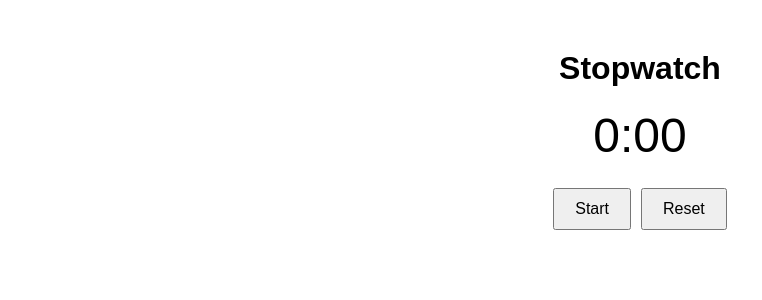
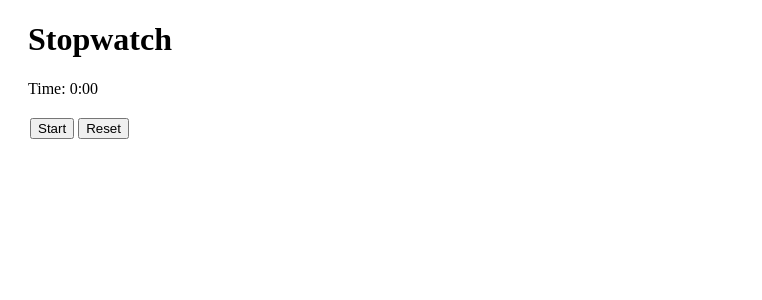
Before and after one commit to Rahul-7368/stopwatch, a React (Create React App) app: page / in a window 1280 px wide. Shown: the top 300 px of the page, without its empty margins (0-762 px from the left). Built offline with nearby package versions, Linux system fonts and the light colour scheme.

Commit message:
final commit

```diff
--- /dev/null
+++ b/src/App.css
@@ -0,0 +1,6 @@
+.container{
+    margin: 20px;
+  }
+  button{
+    margin: 2px;
+  }
--- a/src/App.js
+++ b/src/App.js
@@ -1,9 +1,48 @@
-import React from 'react';
-import Stopwatch from './components/Stopwatch';
-const App = () => {
+import './App.css';
+import { useEffect, useState } from 'react';
+
+function App() {
+  const [time, setTime] = useState(0);
+  const [isStart, setIsStart] = useState(false);
+
+    useEffect(() =>{
+      let interval;
+      if(isStart)
+      interval = setInterval(() =>{
+        setTime((prevTime)=> prevTime + 1);
+      }, 1000);
+
+      else clearInterval(interval);
+
+      return () => {
+      clearInterval(interval);
+    }
+    }, [isStart]);
+
+  const handleStartStop = () =>{
+    setIsStart(!isStart);
+  }
+  const handleReset = () =>{
+    setTime(0);
+    setIsStart(false);
+  };
+
+  const formatTime = (timeInSeconds) => {
+    const minutes = Math.floor(timeInSeconds / 60);
+    const seconds = timeInSeconds % 60;
+    return `${minutes.toString().padStart(1, '0')}:${seconds.toString().padStart(2, '0')}`;
+  };
+
+
+
   return (
-    <div className="App">
-      <Stopwatch />
+    <div className='container'>
+      <h1>Stopwatch</h1>
+      <div>Time: {formatTime(time)}</div>
+      <br />
+      <button onClick={handleStartStop} >{!isStart ?  "Start": "Stop"}</button>
+      <button onClick={handleReset} >Reset</button>
+
     </div>
   );
 }
--- a/src/components/Stopwatch.jsx
+++ /dev/null
@@ -1,60 +0,0 @@
-// src/components/Stopwatch.js
-
-import React, { useState, useEffect, useRef } from 'react';
-
-const Stopwatch = () => {
-  const [time, setTime] = useState(0);
-  const [running, setRunning] = useState(false);
-  const timerRef = useRef(null);
-
-  useEffect(() => {
-    if (running) {
-      timerRef.current = setInterval(() => {
-        setTime((prevTime) => prevTime + 1);
-      }, 1000);
-    } else {
-      clearInterval(timerRef.current);
-    }
-    return () => clearInterval(timerRef.current);
-  }, [running]);
-
-  const startStopwatch = () => {
-    setRunning(true);
-  };
-
-  const stopStopwatch = () => {
-    setRunning(false);
-  };
-
-  const resetStopwatch = () => {
-    setRunning(false);
-    setTime(0);
-  };
-
-  const formatTime = (time) => {
-    const minutes = Math.floor(time / 60);
-    const seconds = time % 60;
-
-    // const formattedMinutes = minutes < 10 ? `0${minutes}` : `${minutes}`;
-    // const formattedSeconds = seconds < 10 ? `0${seconds}` : `${seconds}`;
-    // return `${formattedMinutes}:${formattedSeconds}`;
-    return `${minutes.toString().padStart(1, '0')}:${seconds.toString().padStart(2, '0')}`;
-  };
-
-  return (
-    <div style={{ textAlign: 'center', marginTop: '50px' }}>
-      <h1>Stopwatch</h1>
-      <div style={{ fontSize: '48px', margin: '20px' }}>{formatTime(time)}</div>
-      <div>
-        {!running ? (
-          <button onClick={startStopwatch}>Start</button>
-        ) : (
-          <button onClick={stopStopwatch}>Stop</button>
-        )}
-        <button onClick={resetStopwatch} >Reset</button>
-      </div>
-    </div>
-  );
-};
-
-export default Stopwatch;
--- a/src/index.css
+++ b/src/index.css
@@ -1,4 +1,4 @@
-/* src/index.css */
+/* src/index.css
 
 body {
     font-family: Arial, sans-serif;
@@ -14,4 +14,4 @@ body {
   button:disabled {
     cursor: not-allowed;
     opacity: 0.5;
-  }
+  } */
```
